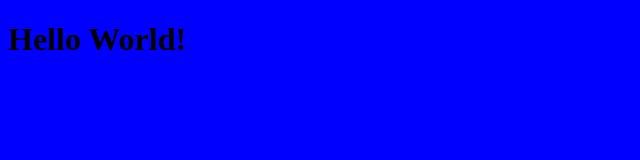
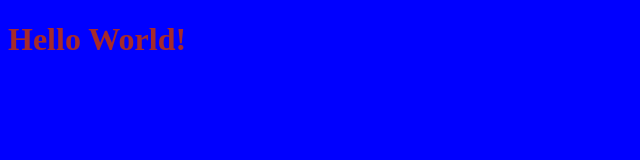
Before and after one commit to MrWilliamA/phase0website, a plain HTML site: page index.html in a window 1280 px wide. Shown: the whole page, without its empty margins (0-640 px from the left). Drawn offline with Linux system fonts and the light colour scheme.

Commit message:
stylesheet added again

```diff
--- a/index.html
+++ b/index.html
@@ -8,6 +8,9 @@
 
 
     <title>Will Archer -Phase 0 Website</title>
+    <style>
+        h1 {color: brown; }
+    </style>
 </head>
 <body>
     <h1>Hello World!</h1>
```
